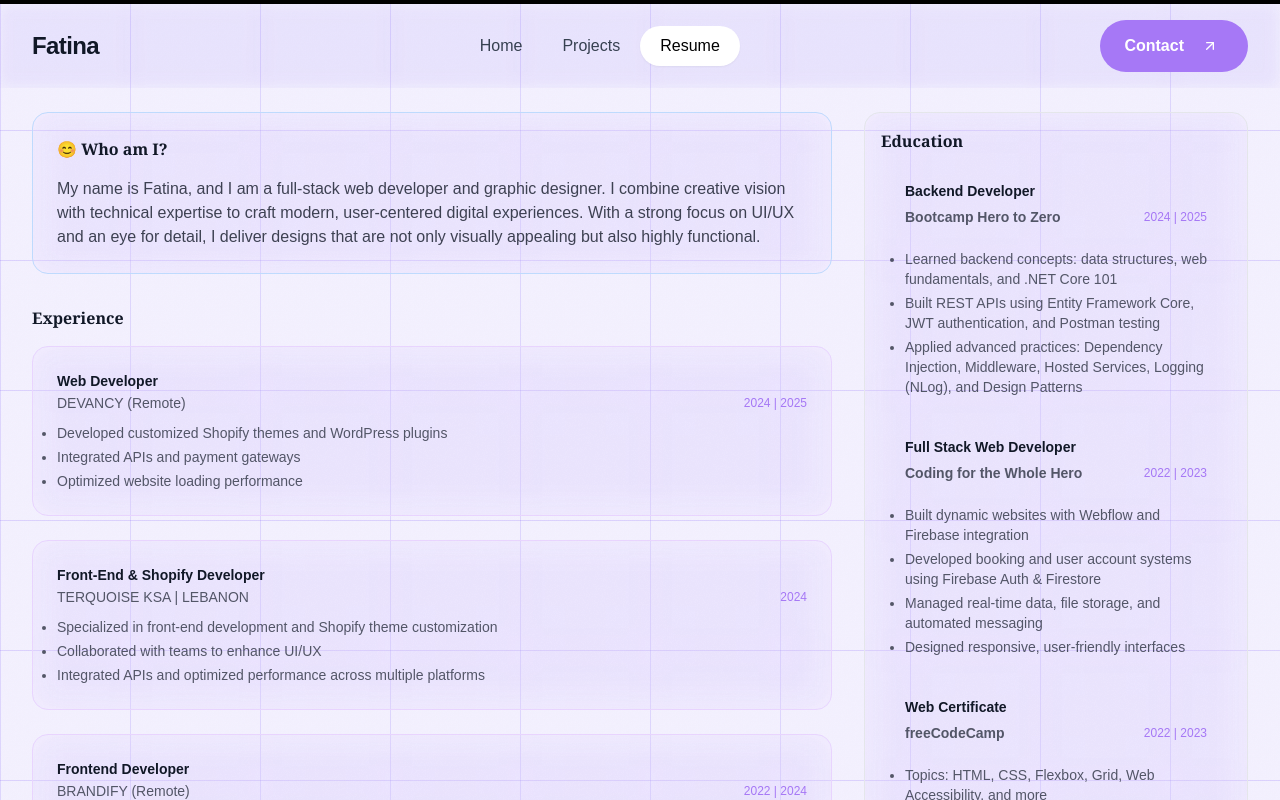
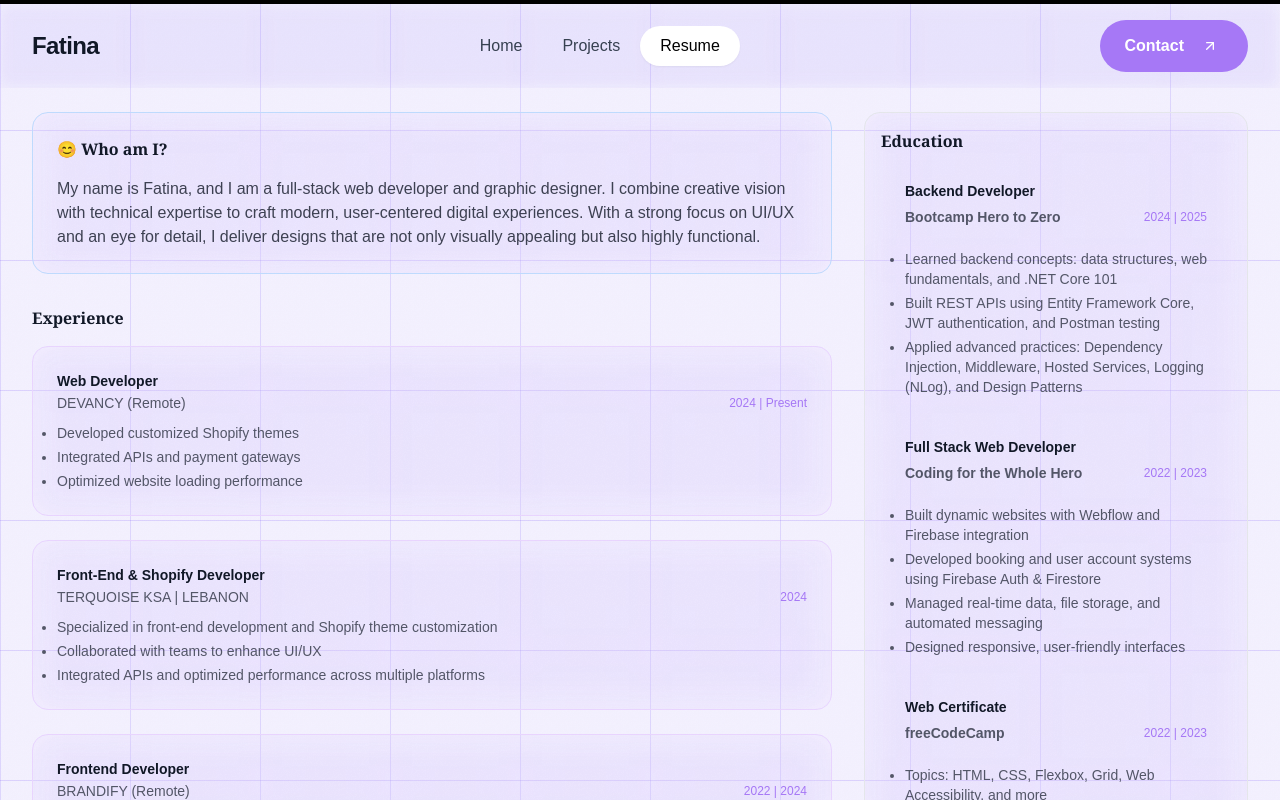
Before and after one commit to fatinaElomar/Showcase, a React (Vite) app: page /resume in a window 1280 px wide. Shown: the top 800 px of the page. Built offline with nearby package versions, Linux system fonts and the light colour scheme; a web font is replaced by a local one.

Commit message:
fix images

```diff
--- a/src/data.js
+++ b/src/data.js
@@ -10,6 +10,8 @@ import Wizard from "./assets/images/wizard.png"
 import Petbox from "./assets/images/petbox.png"
 import Zconnect from "./assets/images/zconnect.png"
 import Neurologist from "./assets/images/neurologist.png"
+import Boushra from "./assets/images/boushra.png"
+import Furniture from "./assets/images/furniture.png"
 export const data = {
 
   hero: {
@@ -30,9 +32,9 @@ export const data = {
     {
       role: 'Web Developer',
       company: 'DEVANCY (Remote)',
-      period: '2024 | 2025',
+      period: '2024 | Present',
       details: [
-        'Developed customized Shopify themes and WordPress plugins',
+        'Developed customized Shopify themes',
         'Integrated APIs and payment gateways',
         'Optimized website loading performance'
       ]
@@ -252,7 +254,7 @@ export const data = {
     summary: "UAE fashion store for abayas and hijabs with elegant Shopify product presentation.",
     github: "https://github.com/yourusername/boushra-hijabs",
     link: "https://boushrahijabs.com",
-    image: "/images/projects/shopify/boushra.jpg",
+    image: Boushra,
     tags: ["Shopify", "Liquid", "E-commerce", "Fashion", "UAE"],
 
   },
@@ -420,7 +422,7 @@ export const data = {
     category: "UI/UX",
     summary: "UI/UX for a furniture e-commerce store with clean product presentation.",
     link: "https://www.figma.com/design/cvHvv3kDFmqMAYWGAJ1JUz/furniture-shop?node-id=0-1&t=qgbd5PZAd250SpWN-1.",
-    image: "/images/projects/uiux/healthify.jpg",
+    image:Furniture,
     tags: ["UI/UX", "Figma", "E-commerce", "Furniture"]
   },
   {
```
Also changed, not shown: src/assets/images/boushra.png (added), src/assets/images/furniture.png (added).
